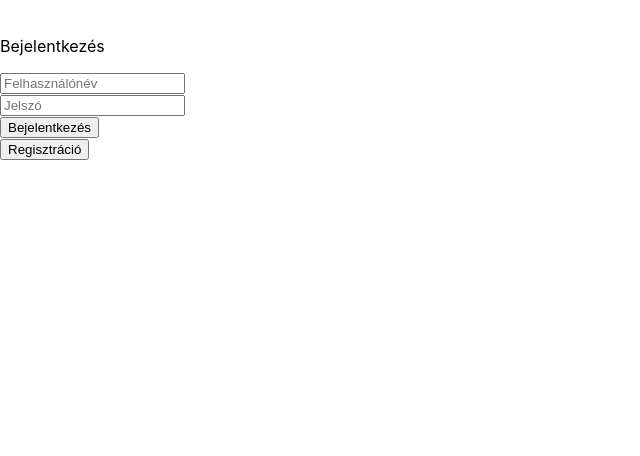
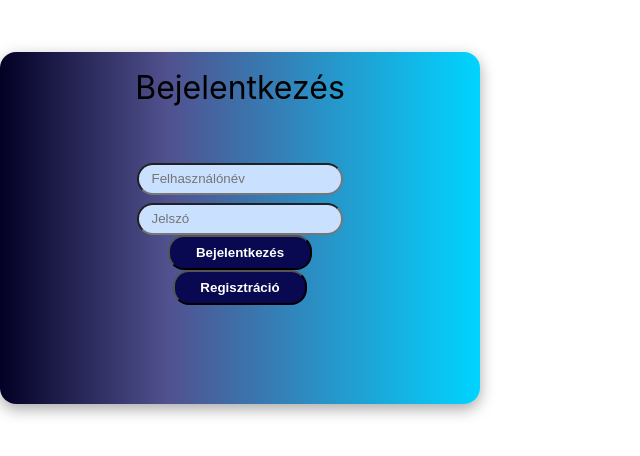
Before and after one commit to JustCat141/SZFM-Nagyprojekt, a React (Create React App) app in the folder App-frontend/app-frontend/: page / in a window 1280 px wide. Shown: the top 456 px of the page, without its empty margins (0-640 px from the left). Built offline with nearby package versions, Linux system fonts and the light colour scheme.

Commit message:
login modul styles added, button, input fields

```diff
--- a/App-frontend/app-frontend/src/styles/Login.module.css
+++ b/App-frontend/app-frontend/src/styles/Login.module.css
@@ -4,6 +4,7 @@
 
 .login-page-logo-image-box {
     /*Login page logót tartalmazó doboz*/
+
 }
 
 .login-page-logo-image {
@@ -12,18 +13,31 @@
 
 .login-box {
     /*A login box*/
+    background: linear-gradient(90deg, rgba(2,0,36,1) 0%,
+    rgba(81,81,143,1) 35%, rgba(0,212,255,1) 100%);
+    text-align: center;
+    height: 22rem;
+    width: 30rem;
+    border-radius: 1rem;
+    box-shadow: rgba(0, 0, 0, 0.35) 0px 5px 15px;
 }
 
 .login-main-title {
-    /*A bejelentkezés szöveg*/
+    font-size: 2rem;
+    padding: 1rem;
 }
 
 .login-input-box {
     /*Az input fieldek doboza*/
+    padding: 0.5rem;
 }
 
 .login-input-text {
     /*Az input fieldek placeholder szövege*/
+    padding: 0.4rem 0.8rem;
+    border-radius: 1rem;
+    background-color: #c9e0fe;
+    color: rgba(2,0,36,1);
 }
 
 .login-button-box {
@@ -33,3 +47,23 @@
 .login-button-text {
     /*Login fieldben a bejelentkezés gomb szövege*/
 }
+
+button {
+    padding: 0.5rem 1.6rem;
+    border-radius: 1rem;
+    background-color: #090952;
+    color: white;
+    font-weight: bold;
+}
+
+button:hover {
+    background-color: #dfdfe6;
+    color: black;
+}
+
+.button-box {
+    padding-top: 2rem;
+    display: flex;
+    justify-content: center;
+    gap: 1rem;
+}
```
